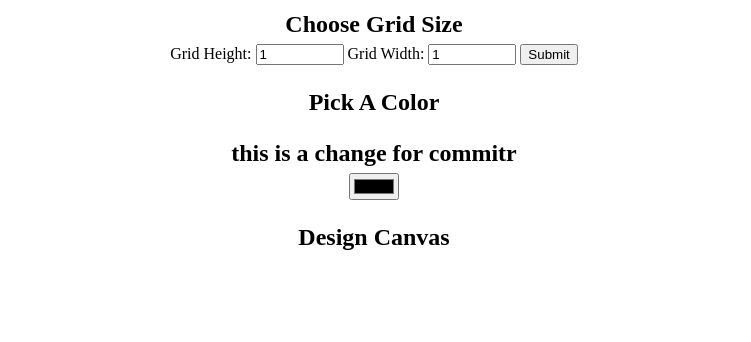
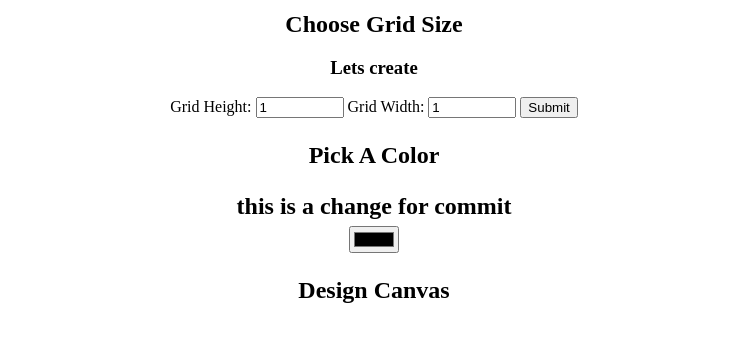
Before and after one commit to MartaE-desing/project-pixel-art-maker-starter-master, a plain HTML site: page index.html in a window 1280 px wide. Shown: the part 126-468 px from the top of the page, without its empty margins (266-1017 px from the left). Drawn offline with nearby package versions, Linux system fonts and the light colour scheme.

Commit message:
Update index.html
I added an h3

```diff
--- a/index.html
+++ b/index.html
@@ -11,6 +11,7 @@
     <h1>Pixel Art Maker</h1>
 
     <h2>Choose Grid Size</h2>
+    <h3>Lets create</h3>
     <form id="sizePicker">
         Grid Height:
         <input type="number" id="inputHeight" name="height" min="1" value="1">
@@ -20,7 +21,7 @@
     </form>
 
     <h2>Pick A Color</h2>
-    <h2>this is a change for commitr</h2>
+    <h2>this is a change for commit</h2>
     <input type="color" id="colorPicker">
 
     <h2>Design Canvas</h2>
```
